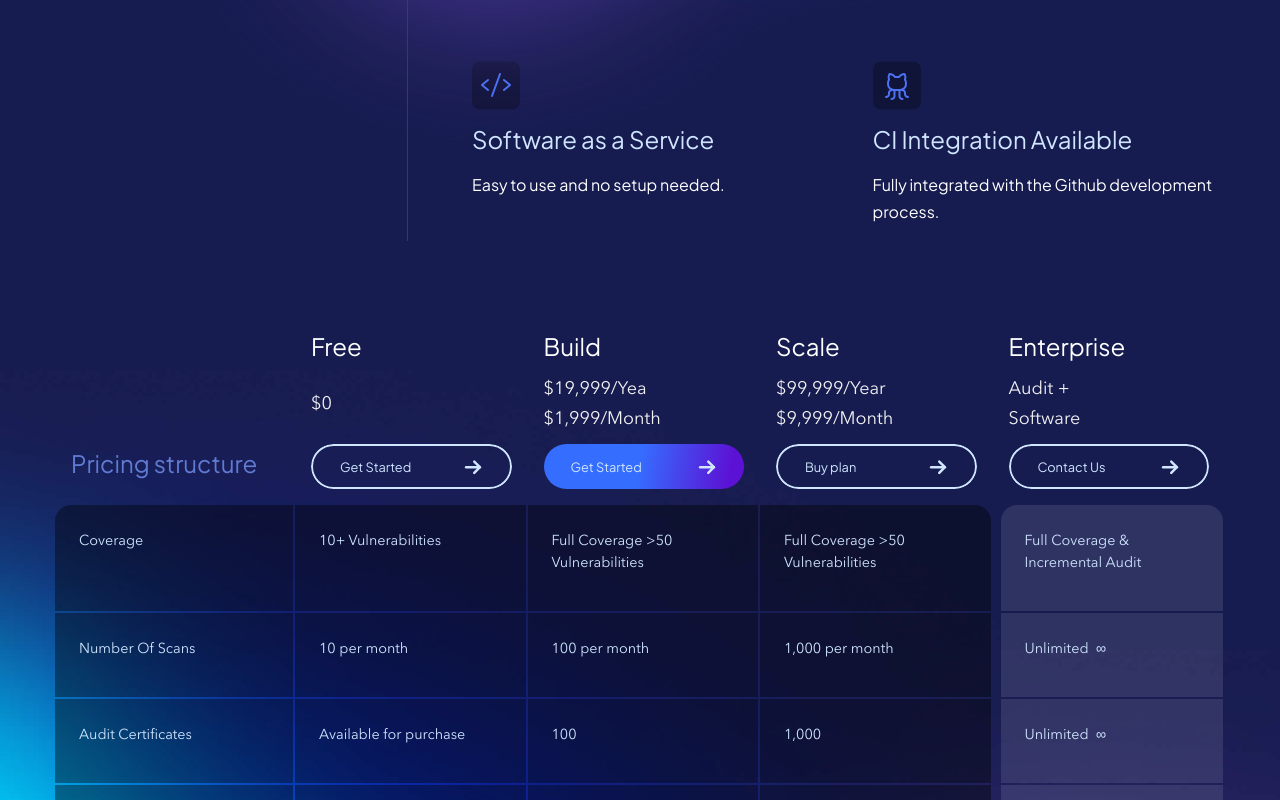
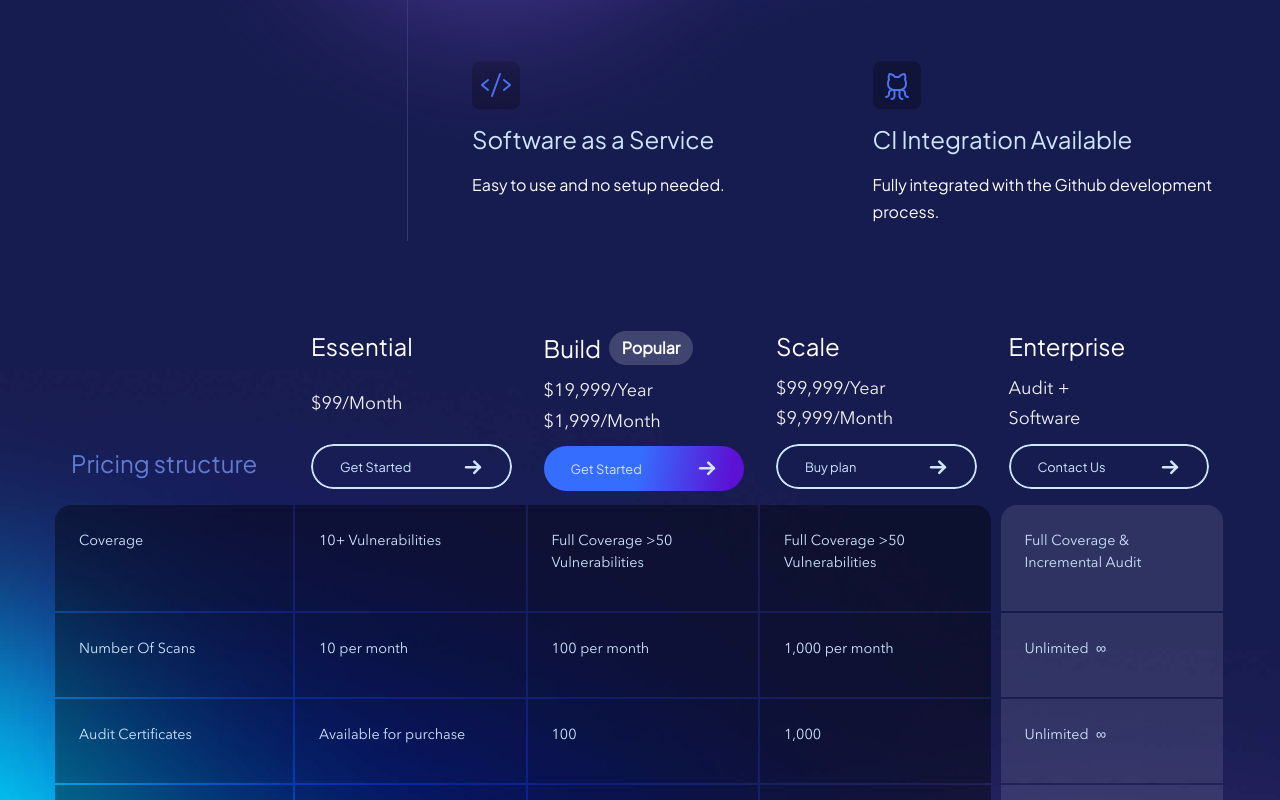
Before and after one commit to haowen-sec3/sec3web, a Next.js app: page /x-ray in a window 1280 px wide. Shown: the part 1469-2269 px from the top of the page. Built offline with nearby package versions, Linux system fonts and the light colour scheme.

Commit message:
add animation

```diff
--- a/components/XRaySVG/index.tsx
+++ b/components/XRaySVG/index.tsx
@@ -1,6 +1,36 @@
 import * as React from "react";
+import { useEffect } from "react";
 
-const SvgComponent = () => (
+const SvgComponent = () => {
+  useEffect(() => {
+    window.onscroll = function () {
+      if (document.getElementById("circle1")?.className) {
+        if (window.pageYOffset < 800) {
+          document.getElementById("circle1")?.classList.add("c1");
+        } else {
+          document.getElementById("circle1")?.classList.remove("c1");
+        }
+      }
+
+      if (document.getElementById("circle2")?.className) {
+        if (window.pageYOffset < 800) {
+          document.getElementById("circle2")?.classList.add("c2");
+        } else {
+          document.getElementById("circle2")?.classList.remove("c2");
+        }
+      }
+
+      if (document.getElementById("circle2-2")?.className) {
+        if (window.pageYOffset < 800) {
+          document.getElementById("circle2-2")?.classList.add("c2-2");
+        } else {
+          document.getElementById("circle2-2")?.classList.remove("c2-2");
+        }
+      }
+    };
+  }, []);
+
+  return (
     <div
       data-w-id="75380401-8231-06b3-d8c9-ca07087df5a0"
       data-is-ix2-target={1}
@@ -353,7 +383,8 @@ const SvgComponent = () => (
                       display: "block",
                     }}
                   >
-                  <path
+                    {/* <path
+                    className="anim"
                     stroke="#356EFF"
                     strokeWidth={16}
                     d="M0-50c27.595 0 50 22.405 50 50S27.595 50 0 50-50 27.595-50 0s22.405-50 50-50z"
@@ -362,8 +393,16 @@ const SvgComponent = () => (
                     style={{
                       display: "block",
                     }}
-                  />
+                  /> */}
+                    <circle
+                      id="circle1"
+                      cx={50}
+                      cy={50}
+                      r={42}
+                      className="c1"
+                    ></circle>
                     <path
+                      className="c1-2"
                       stroke="#D0E6FF"
                       strokeWidth={16}
                       d="M50 0c0 16.618-8.125 31.353-20.615 40.447"
@@ -467,7 +506,7 @@ const SvgComponent = () => (
                         display: "block",
                       }}
                     >
-                    <path
+                      {/* <path
                       stroke="#F2994A"
                       strokeWidth={16}
                       d="M0-50c27.595 0 50 22.405 50 50S27.595 50 0 50-50 27.595-50 0s22.405-50 50-50z"
@@ -476,8 +515,17 @@ const SvgComponent = () => (
                       style={{
                         display: "block",
                       }}
-                    />
+                    /> */}
+                      <circle
+                        id="circle2"
+                        cx={50}
+                        cy={50}
+                        r={42}
+                        className="c2"
+                      ></circle>
                       <path
+                        id="circle2-2"
+                        className="c2-2"
                         stroke="#EB5757"
                         strokeWidth={16}
                         d="M32.13-38.298A50.286 50.286 0 0 1 42.4-26.496"
@@ -515,5 +563,6 @@ const SvgComponent = () => (
       </svg>
     </div>
   );
+};
 
 export default SvgComponent;
--- a/pages/x-ray/index.tsx
+++ b/pages/x-ray/index.tsx
@@ -336,8 +336,8 @@ const XRay = () => {
               <h6 className="blue-300-c">Pricing structure</h6>
             </div>
             <div className={styles["ems"]}>
-              <h6>Free</h6>
-              <p className={styles["regular"]}>$0</p>
+              <h6>Essential</h6>
+              <p className={styles["regular"]}>$99/Month</p>
               <div className={styles["wrapper-button"]}>
                 <Link href="https://pro.sec3.dev/" className={styles["link"]}>
                   <div className={styles["button"]}>
@@ -367,9 +367,11 @@ const XRay = () => {
               </div>
             </div>
             <div className={styles["ems"]}>
-              <h6>Build</h6>
+              <h6 className={styles["build"]}>
+                Build <span className={styles["tag"]}>Popular</span>
+              </h6>
               <p className={styles["regular"]}>
-                $19,999/Yea
+                $19,999/Year
                 <br />
                 $1,999/Month
               </p>
@@ -599,11 +601,11 @@ const XRay = () => {
                     })
                   }
                 >
-                  <h6>Free</h6>
+                  <h6>Essential</h6>
                   <>{expand[0] ? getMinusIcon() : getPlusIcon()}</>
                 </div>
                 <div className={styles["pricing"]}>
-                  <p>$0</p>
+                  <p>$99/Month</p>
                 </div>
                 <div className={styles["wrapper-button"]}>
                   <Link href="https://pro.sec3.dev/" className={styles["link"]}>
--- a/pages/x-ray/x-ray.module.scss
+++ b/pages/x-ray/x-ray.module.scss
@@ -446,6 +446,22 @@
       justify-content: space-between;
       font-size: 1.4vw;
 
+      .build {
+        display: flex;
+        justify-content: flex-start;
+        align-items: center;
+      }
+
+      .tag {
+        display: inline;
+        margin-left: 8px;
+        padding: 0.4rem 0.8rem;
+        border-radius: 10rem;
+        background-color: hsla(0, 0%, 100%, 0.18);
+        font-size: 1rem;
+        font-weight: 600;
+      }
+
       .regular {
         margin-top: 0;
         margin-bottom: 10px;
--- a/styles/globals.scss
+++ b/styles/globals.scss
@@ -452,4 +452,56 @@
     background-size: 100% 100%;
     background-repeat: no-repeat;
   }
+
+  .lottie-animation {
+    -webkit-backdrop-filter: blur(5px);
+    backdrop-filter: blur(5px);
+  }
+
+  .c1 {
+    fill: transparent;
+    stroke: #356eff;
+    stroke-width: 14;
+    stroke-dasharray: 264;
+    stroke-dashoffset: 264;
+    stroke-linecap: butt;
+    animation: stroke 1s steps(500) forwards;
+    // transform: translate(-5, -5) rotate(-90deg);
+  }
+  .c1-2 {
+    fill: transparent;
+    stroke: #d0e6ff;
+    stroke-width: 15;
+    stroke-dasharray: 264;
+    stroke-dashoffset: 264;
+    stroke-linecap: butt;
+    animation: stroke 1s steps(500) forwards;
+  }
+  .c2 {
+    fill: transparent;
+    stroke: #f2994a;
+    stroke-width: 14;
+    stroke-dasharray: 264;
+    stroke-dashoffset: 264;
+    stroke-linecap: butt;
+    animation: stroke 1s steps(500) forwards;
+    transform: translate(-5, -5) rotate(-90deg);
+  }
+  .c2-2 {
+    animation: appear 4s forwards;
+  }
+
+  @keyframes stroke {
+    100% {
+      stroke-dashoffset: 0;
+    }
+  }
+  @keyframes appear {
+    0% {
+      opacity: 0;
+    }
+    100% {
+      opacity: 1;
+    }
+  }
 }
```
Lines whose indentation alone changed are shown as unchanged.
